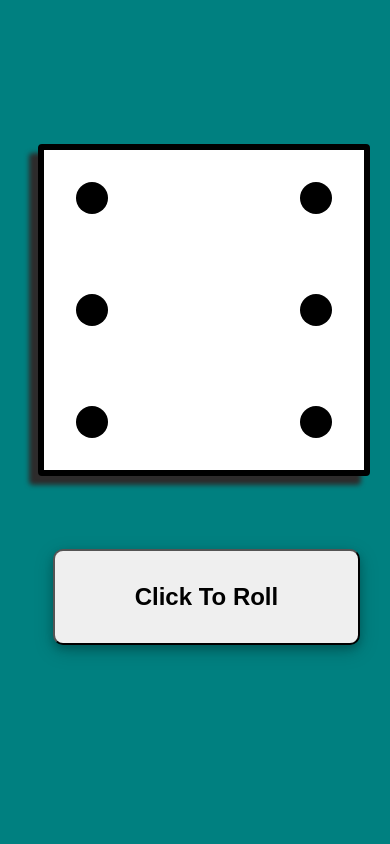
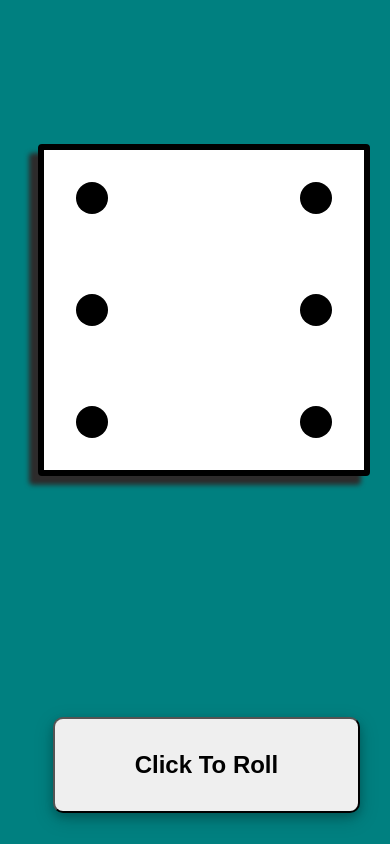
Before and after one commit to Th3RedMan/Dice-Project, a plain HTML site: page index.html in a window 390 px wide. Drawn offline with Linux system fonts and the light colour scheme.

Commit message:
Changed media

```diff
--- a/app.css
+++ b/app.css
@@ -146,7 +146,7 @@ button.is-active {
     }
 }
 
-@media (max-width: 400px) {
+@media (max-width: 500px) {
     .dice-wrapper {
         width: 20rem;
         height: 20rem;
@@ -160,7 +160,7 @@ button.is-active {
     }
 
     button {
-        top: 65%;
+        top: 85%;
         left: 13.5%;
         font-size: 1.5rem;
     }
```
